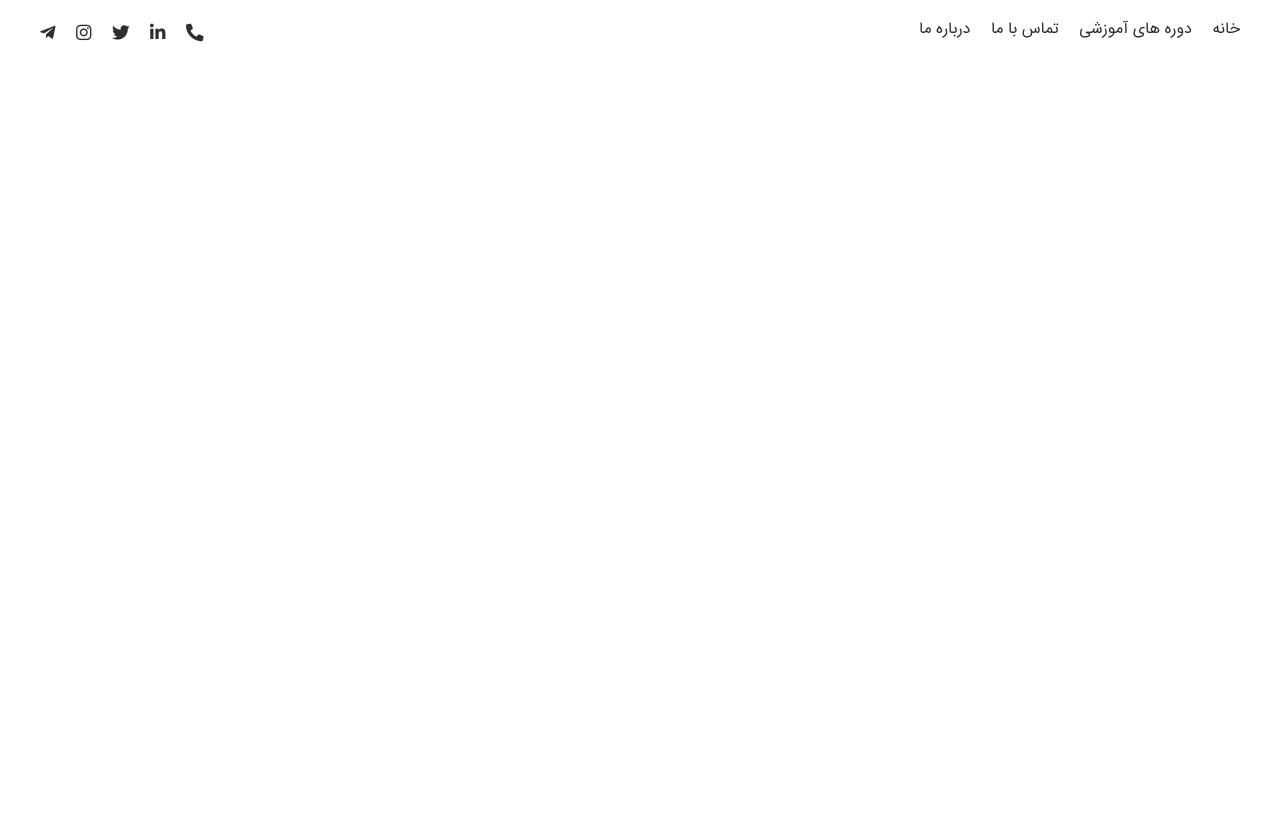
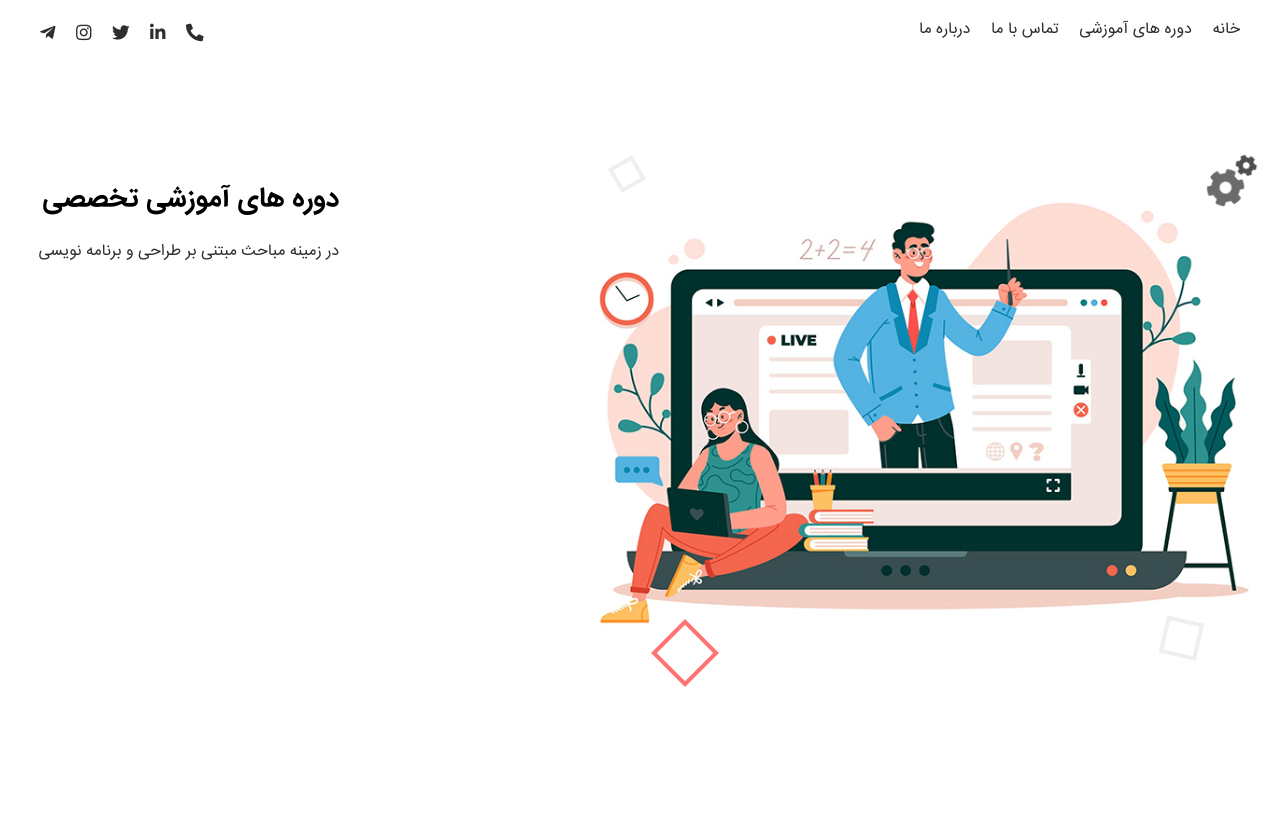
Before and after one commit to M-ghalevand/Video-sales-site, a website: page src/index.html in a window 1280 px wide. Before the commit the page ends 800 px from the top, so only its background shows below. Drawn offline with Linux system fonts and the light colour scheme.

Commit message:
crate header html and style

```diff
--- /dev/null
+++ b/src/assets/scss/_header.scss
@@ -0,0 +1,93 @@
+#header{
+  header{
+    height: 85vh;
+    @include margin-pading(100px , 0 , 0 ,0);
+    @include flex(flex , space-between , flex-start);
+    .right{
+      @include flex(flex , null ,null);
+      position: relative;
+      .gear-1{
+        position: absolute;
+        top: 0.5rem;
+        right: 2.2rem;
+        font-size: 2.4rem;
+        color: $grey-header-color;
+        animation: gear-1 13s infinite linear;
+        @keyframes gear-1 {
+          100%{
+            transform: rotate(360deg);
+          }
+        }
+      }
+      .gear-2{
+        position: absolute;
+        top: -0.4rem;
+        right: 1.4rem;
+        font-size: 1.35rem;
+        color: rgb(78, 78, 78);
+        animation: gear-2 13s infinite linear;
+        @keyframes gear-2 {
+          100%{
+            transform: rotate(-360deg);
+          }
+        }
+      }
+      .sq-1{
+        position: absolute;
+        top: 0;
+        left: 5rem;
+        width: 1.25rem;
+        height: 1.25rem;
+        border: 4px solid #efefef;
+        font-size: 1.25rem;
+        color: $blue-color;
+        animation: sq-1 15s infinite linear;
+        @keyframes sq-1 {
+          100% {
+            transform: rotate(-360deg);
+          }
+        }
+      }
+      .sq-2 {
+        position: absolute;
+        bottom: -1.25rem;
+        left: 8rem;
+        width: 2.5rem;
+        height: 2.5rem;
+        border: 4px solid #ff7373;
+        font-size: 1.25rem;
+        animation: sq-2 40s infinite linear;
+        @keyframes sq-2 {
+          100% {
+            transform: rotate(360deg);
+          }
+        }
+      }
+      .sq-3 {
+        position: absolute;
+        bottom: 0;
+        right: 5rem;
+        width: 1.9rem;
+        height: 1.9rem;
+        border: 4px solid #efefef;
+        font-size: 1.25rem;
+        animation: sq-3 7s infinite linear;
+        @keyframes sq-3 {
+          100% {
+            transform: rotate(-360deg);
+          }
+        }
+      }
+    }
+    .left{
+      @include margin-pading(0 , 0, 0, 1.2rem);
+      h1{
+        font-size: 1.7rem;
+        color: #000;
+      }
+      p{
+        color: $font-color;
+      }
+    }
+  }
+}
--- a/src/assets/scss/_variables.scss
+++ b/src/assets/scss/_variables.scss
@@ -3,6 +3,7 @@ $font-family:IRANSans;
 $font-style:normal;
 $font-color: rgb(46, 46, 46);
 $blue-color:rgb(54, 114, 228);
+$grey-header-color:rgb(107, 107, 107);
 //mixin
 @mixin flex($flex:flex , $x:center , $y:center) {
   display: $flex;
--- a/src/assets/scss/style.scss
+++ b/src/assets/scss/style.scss
@@ -2,3 +2,4 @@
 @import 'fonts';
 @import 'style-grid-system';
 @import 'menu';
+@import 'header';
--- a/src/index.html
+++ b/src/index.html
@@ -20,15 +20,35 @@
             </ul>
             <span class="social-icon col-6">
                 <a href="https://t.me/m_ghalevand" target="_blank"><i class="fab fa-telegram-plane"></i></a>
-                <a href="https://www.instagram.com/m_ghalevand/"target="_blank"><i class="fab fa-instagram"></i></a>
-                <a href="https://twitter.com/m_ghalevand"target="_blank"><i class="fab fa-twitter"></i></a>
-                <a href="https://www.linkedin.com/in/m-ghalevand/"target="_blank"><i class="fab fa-linkedin-in s-hidden"></i></a>
-                <a href="tel:+989191046674"target="_blank"><i class="fas fa-phone-alt"></i></a>
+                <a href="https://www.instagram.com/m_ghalevand/" target="_blank"><i class="fab fa-instagram"></i></a>
+                <a href="https://twitter.com/m_ghalevand" target="_blank"><i class="fab fa-twitter"></i></a>
+                <a href="https://www.linkedin.com/in/m-ghalevand/" target="_blank"><i class="fab fa-linkedin-in s-hidden"></i></a>
+                <a href="tel:+989191046674" target="_blank"><i class="fas fa-phone-alt"></i></a>
             </span>
         </nav>
     </div>
 <!--end menu-->
 
+<!--start header -->
+<div class="container" id="header">
+    <header class="row">
+        <div class="right col-s-12 col-md-7 col-l-7 col-xl-7">
+            <i class="fas fa-cog gear-1"></i>
+            <i class="fas fa-cog gear-2"></i>
+            <img class="img-fluid" src="assets/images/top-bg.jpg" alt="">
+            <span class="sq-1"></span>
+            <span class="sq-2"></span>
+            <span class="sq-3"></span>
+        </div>
+        <div class="left col-s-12 col-md-3 col-l-3 col-xl-3 col-md-offset-1 col-l-offset-1 col-xl-offset-1" data-aos="fade-right" data-aos-duration="3000">
+            <div>
+                <h1> دوره های آموزشی تخصصی</h1>
+                <p>در زمینه مباحث مبتنی بر طراحی و برنامه نویسی</p>
+            </div>
+        </div>
+    </header>
+</div>
+<!--end header -->
 </body>
 
 </html>
```
Also changed, not shown: dist/assets/css/style.css, dist/assets/images/a.jpg (added), dist/assets/images/a3.jpg (added), dist/assets/images/b.jpg (added), dist/assets/images/bg.png (added), dist/assets/images/c.jpg (added), dist/assets/images/manouchehr.png (added), dist/assets/images/path1.jpg (added), dist/assets/images/path2.jpg (added), dist/assets/images/path3.jpg (added), dist/assets/images/path3.png (added), dist/assets/images/path4.png (added), dist/assets/images/top-bg.jpg (added), dist/index.html, 1 more files.
